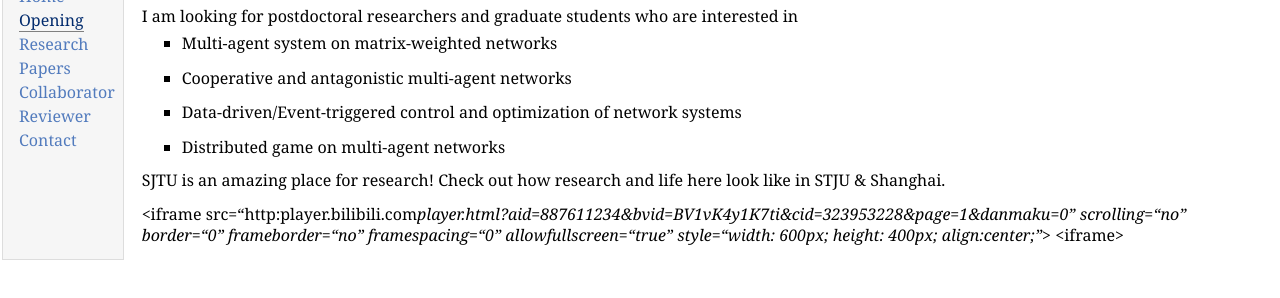
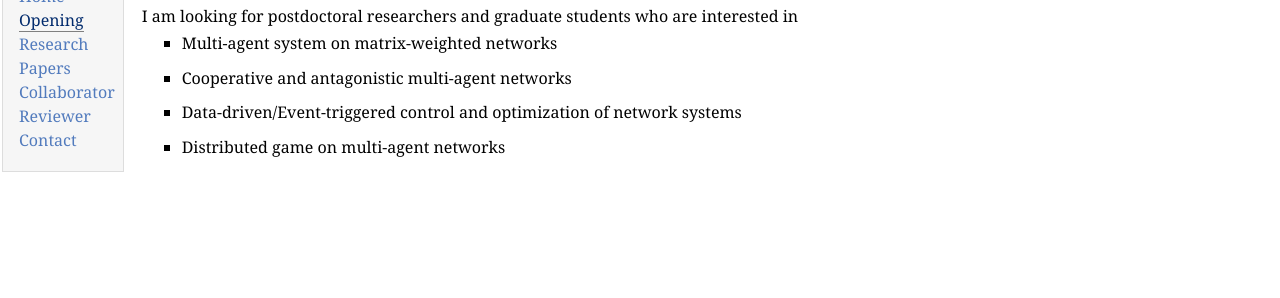
Before and after one commit to shaohaibin/llp26.github.io, a plain HTML site: page opening.html in a window 1280 px wide. Shown: the part 68-366 px from the top of the page. Drawn offline with Linux system fonts and the light colour scheme.

Commit message:
Update opening.html

```diff
--- a/opening.html
+++ b/opening.html
@@ -46,10 +46,6 @@
 </p>
 </li>
 </ul>
-<p>SJTU is an amazing place for research! Check out how research and life here look like in STJU &amp; Shanghai.
-</p>
-<p>&lt;iframe src=&ldquo;http:<i></i>player.bilibili.com<i>player.html?aid=887611234&amp;bvid=BV1vK4y1K7ti&amp;cid=323953228&amp;page=1&amp;danmaku=0&rdquo; scrolling=&ldquo;no&rdquo; border=&ldquo;0&rdquo; frameborder=&ldquo;no&rdquo; framespacing=&ldquo;0&rdquo; allowfullscreen=&ldquo;true&rdquo; style=&ldquo;width: 600px; height: 400px; align:center;&rdquo;&gt; &lt;</i>iframe&gt;
-</p>
 </td>
 </tr>
 </table>
```
